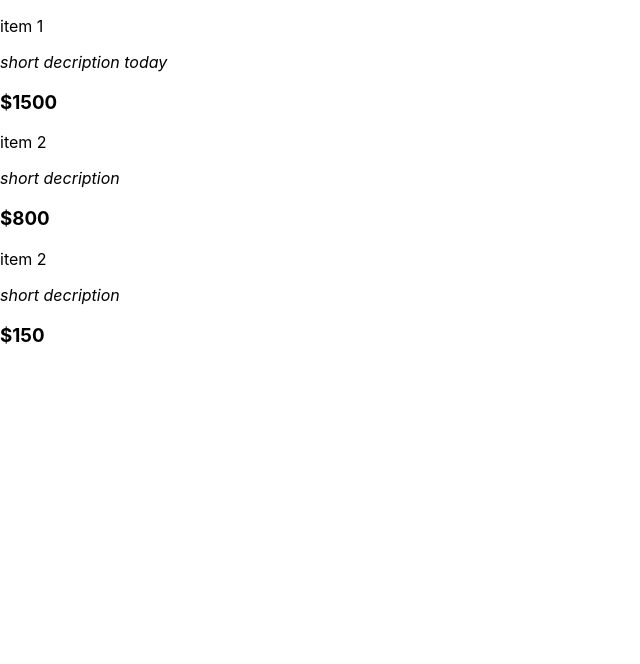
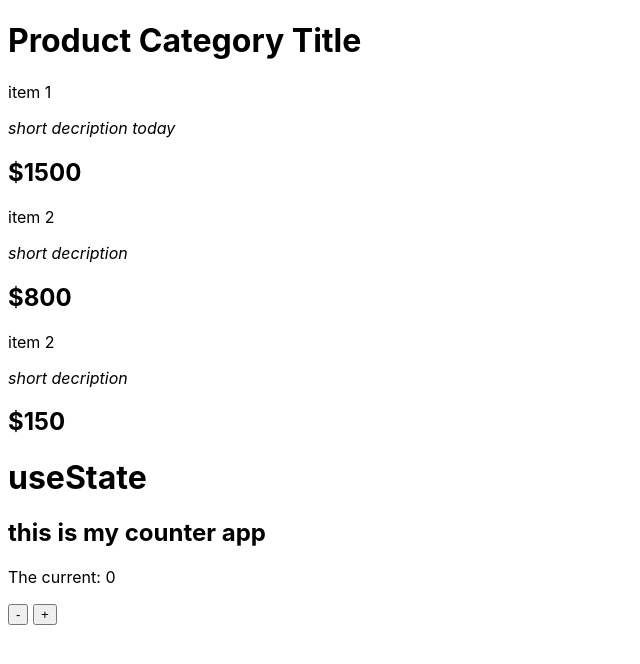
Before and after one commit to iosvaldo/prop-demo, a React (Create React App) app: page / in a window 1280 px wide. Shown: the top 664 px of the page, without its empty margins (0-640 px from the left). Built offline with nearby package versions, Linux system fonts and the light colour scheme.

Commit message:
added a simple counter with useState hook 🪝

```diff
--- a/src/App.js
+++ b/src/App.js
@@ -1,9 +1,20 @@
 import "./App.css";
 import Product from "./Product";
+import React, { useState } from "react";
 
 function App() {
+  const [count, setCount] = useState(0);
+
+  function increment() {
+    setCount(count + 1);
+  }
+  function decrement() {
+    setCount(count - 1);
+  }
+
   return (
     <>
+      <h1>Product Category Title</h1>
       <Product
         name="item 1"
         description="short decription today"
@@ -11,6 +22,13 @@ function App() {
       />
       <Product name="item 2" description="short decription" price={800.0} />
       <Product name="item 2" description="short decription" price={150.0} />
+      <div>
+        <h1>useState</h1>
+        <h2>this is my counter app</h2>
+        <p>The current: {count}</p>
+        <button onClick={decrement}>-</button>{" "}
+        <button onClick={increment}>+</button>
+      </div>
     </>
   );
 }
--- a/src/ItemDescription.js
+++ b/src/ItemDescription.js
@@ -3,6 +3,7 @@ import React from 'react'
 function ItemDescription({name, description}) {
   return (
     <div>
+
       <p>{name}</p>
       <p><i>{ description}</i></p>
     </div>
--- a/src/Product.js
+++ b/src/Product.js
@@ -5,7 +5,7 @@ function Product({ name, description, price }) {
   return (
     <div>
       <ItemDescription name={name} description={description} />
-      <h3>${price}</h3>
+      <h2>${price}</h2>
     </div>
   );
 }
--- a/src/index.css
+++ b/src/index.css
@@ -1,5 +1,5 @@
 body {
-  margin: 0;
+  /* margin: 0; */
   font-family: -apple-system, BlinkMacSystemFont, 'Segoe UI', 'Roboto', 'Oxygen',
     'Ubuntu', 'Cantarell', 'Fira Sans', 'Droid Sans', 'Helvetica Neue',
     sans-serif;
```
